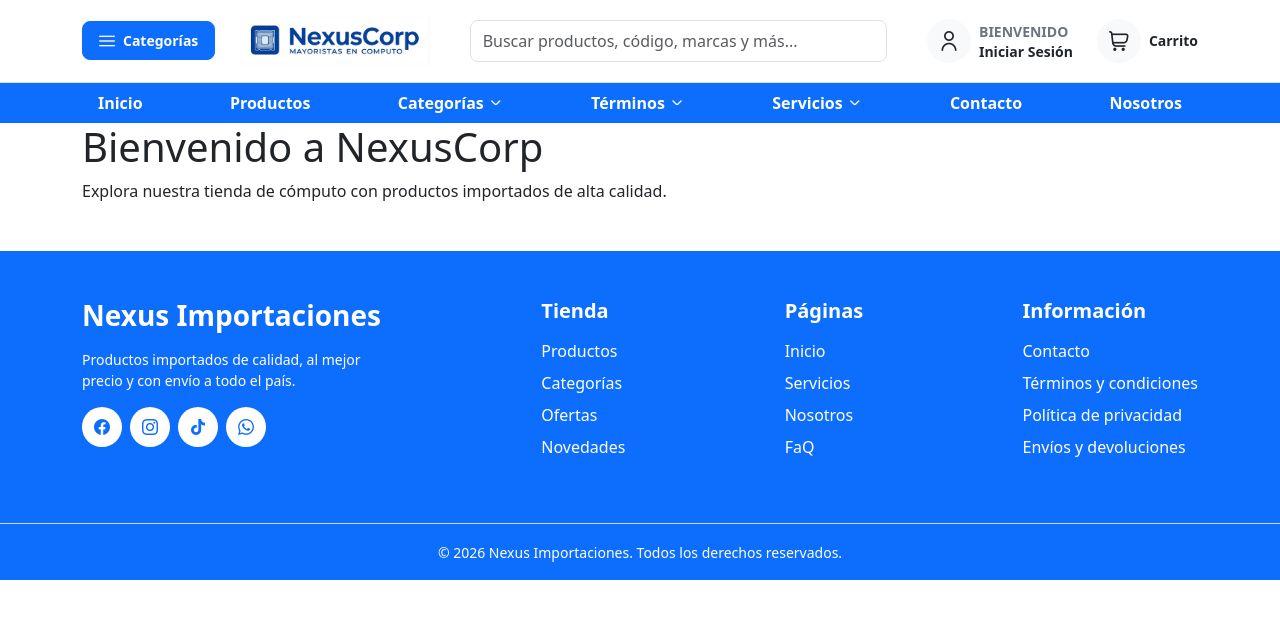
After one commit to kmedina4111/WebProgramming-ProyectoFinal, a PHP site: page /index.php in a window 1280 px wide. The commit adds this page. Shown: the top 619 px of the page. Run offline with PHP 8.4, Linux system fonts and the light colour scheme; some libraries are stand-ins or nearby versions.

Commit message:
update 01

```diff
--- /dev/null
+++ b/index.php
@@ -0,0 +1,14 @@
+<!DOCTYPE html>
+<html lang="es">
+<?php include  'src/include/head.php'; ?> <!-- head and metadata -->
+<?php include 'src/include/header.php'; ?> <!-- header -->
+</html>
+<body>
+    <main>
+        <div class="container">
+            <h1>Bienvenido a NexusCorp</h1>
+            <p>Explora nuestra tienda de cómputo con productos importados de alta calidad.</p>
+        </div>
+    </main>
+</body>
+<?php include 'src/include/footer.php'; ?> <!-- footer -->
--- a/src/include/header.php
+++ b/src/include/header.php
@@ -0,0 +1,159 @@
+<?php
+    // Esta seccion contiene el fragmento de HTML del Header
+?>
+<header>
+    <!-- ======================================================= HEADER PC ======================================================= -->
+    <!-- Solo visible en pantallas de 1030px o mas (clase solo-pc) -->
+    <!-- |-------------------------- NAV PRINCIPAL | Botones and Search --------------------------| -->
+    <nav class="bg-white border-bottom py-3 solo-pc">
+        <div class="container">
+            <div class="d-flex align-items-center justify-content-between gap-3 gap-lg-4">
+                <div>
+                    <!-- Boton Categorias - PC | Se agrego d-flex con gap-2 para que el icono y el texto queden en la misma linea -->
+                    <button class="btn btn-primary px-3 py-2 rounded-3 fw-semibold flex-shrink-0 d-flex align-items-center gap-2" type="button">
+                        <i class="fi fi-rr-menu-burger d-flex"></i>         <!-- Icono de menu | Mediante CDN -->
+                        <small>Categorías</small>
+                    </button>
+                </div>
+                <div>
+                    <!-- LOGO -->
+                    <a class="flex-shrink-1 flex-grow-1 flex-md-grow-0 text-start" style="min-width: 0;" href="index.php">
+                        <img src="assets/imgs/logos/logo1.webp" alt="Logo" class="img-fluid" style="max-height: 50px;">
+                    </a>
+                </div>
+                <!-- Buscador PC -->
+                <form class="flex-grow-1 mx-lg-3">
+                    <input class="form-control rounded-3 py-2" type="search" placeholder="Buscar productos, código, marcas y más...">
+                </form>
+                <!-- Usuario y carrito -->
+                <div class="d-flex align-items-center gap-3 gap-lg-4 flex-shrink-0">
+                    <!-- Iniciar sesion -->
+                    <a class="d-flex align-items-center gap-2 text-dark text-decoration-none" href="#">
+                        <!-- Se agrego d-flex para centrar el icono dentro del circulo -->
+                        <div class="bg-light rounded-circle d-flex align-items-center justify-content-center" style="width: 44px; height: 44px;">
+                            <i class="fi fi-rr-user fs-5 d-flex"></i>   <!-- Se agrego fs-5 para el tamaño y d-flex para centrarlo bien -->
+                        </div>
+                        <div class="d-none d-xl-block lh-sm">
+                            <small class="text-secondary fw-semibold">BIENVENIDO</small><br>
+                            <span class="fw-bold small">Iniciar Sesión</span>
+                        </div>
+                    </a>
+                    <!-- Carrito -->
+                    <a class="d-flex align-items-center gap-2 text-dark text-decoration-none" href="#">
+                        <!-- Se agrego d-flex para centrar el icono dentro del circulo -->
+                        <div class="bg-light rounded-circle d-flex align-items-center justify-content-center" style="width: 44px; height: 44px;">
+                            <i class="fi fi-rr-shopping-cart fs-5 d-flex"></i>  <!-- Se agrego fs-5 para el tamaño y d-flex para centrarlo bien -->
+                        </div>
+                        <span class="fw-bold small d-none d-xl-inline">Carrito</span>
+                    </a>
+                </div>
+            </div>
+        </div>
+    </nav>
+    <!-- |-------------------------- NAV SECUNDARIO | Navegación entre páginas --------------------------| -->
+    <nav class="bg-primary solo-pc">
+        <div class="container">
+            <!-- justify-content-between reparte los enlaces en todo el ancho del container -->
+            <ul class="nav justify-content-between fs-6"> <!-- fs-6 en el ul agranda la letra de todos los enlaces -->
+                <li class="nav-item"><a class="nav-link text-white fw-semibold" href="#">Inicio</a></li>
+                <li class="nav-item"><a class="nav-link text-white fw-semibold" href="#">Productos</a></li>
+                <!-- d-flex y gap-1 para poner el icono de flecha al lado del texto -->
+                <li class="nav-item">
+                    <a class="nav-link text-white fw-semibold d-flex align-items-center gap-1" href="#">Categorías <i class="fi fi-rr-angle-small-down d-flex"></i></a>
+                </li>
+                <!-- d-flex y gap-1 para poner el icono de flecha al lado del texto -->
+                <li class="nav-item">
+                    <a class="nav-link text-white fw-semibold d-flex align-items-center gap-1" href="#">Términos <i class="fi fi-rr-angle-small-down d-flex"></i></a>
+                </li>
+                <!-- d-flex y gap-1 para poner el icono de flecha al lado del texto -->
+                <li class="nav-item">
+                    <a class="nav-link text-white fw-semibold d-flex align-items-center gap-1" href="#">Servicios <i class="fi fi-rr-angle-small-down d-flex"></i></a>
+                </li>
+                <li class="nav-item"><a class="nav-link text-white fw-semibold" href="#">Contacto</a></li>
+                <li class="nav-item"><a class="nav-link text-white fw-semibold" href="#">Nosotros</a></li>
+            </ul>
+        </div>
+    </nav>
+    <!-- ========================================================================================================================= -->
+
+    <!-- ===================================================== HEADER MOVIL ====================================================== -->
+    <!-- Solo visible en pantallas de menos de 1030px (clase solo-movil) -->
+    <!-- |-------------------------- NAV PRINCIPAL | Botones and Search en Small --------------------------| -->
+    <nav class="bg-white border-bottom py-3 solo-movil">
+        <div class="container">
+            <div class="d-flex align-items-center justify-content-between gap-3 gap-lg-4">
+                <div>
+                    <!-- Boton Categorias | Se agrego d-flex para alinear y centra elementos -->
+                    <!-- Boton Categorias | Se agrego flex-shrink-0 para eviatr que los elemntos se encojan -->
+                    <!-- data-bs-toggle y data-bs-target abren el menu lateral (offcanvas) con id="menuMovil" -->
+                    <button class="bg-light border-0 rounded-circle flex-shrink-0 d-flex align-items-center justify-content-center" style="width: 44px; height: 44px;" type="button" data-bs-toggle="offcanvas" data-bs-target="#menuMovil">
+                        <i class="fi fi-rr-menu-burger fs-5 d-flex"></i>    <!-- Icono de menu | Mediante CDN -->
+                    </button>
+                </div>
+                <div>
+                    <!-- LOGO movil | En celular el logo ocupa el espacio libre (flex-grow-1) -->
+                    <a class="flex-shrink-1 flex-grow-1 flex-md-grow-0 text-start" style="min-width: 0;" href="index.php">
+                        <img src="assets/imgs/logos/logo1.webp" alt="Logo" class="img-fluid" style="max-height: 42px;">
+                    </a>
+                </div>
+                <!-- Usuario y carrito | En movil solo se ven los iconos -->
+                <div class="d-flex align-items-center gap-3 gap-lg-4 flex-shrink-0">
+                    <!-- Iniciar sesion -->
+                    <a class="d-flex align-items-center gap-2 text-dark text-decoration-none" href="#">
+                        <div class="bg-light rounded-circle d-flex align-items-center justify-content-center" style="width: 44px; height: 44px;">
+                            <i class="fi fi-rr-user fs-5 d-flex"></i>
+                        </div>
+                    </a>
+                    <!-- Carrito -->
+                    <a class="d-flex align-items-center gap-2 text-dark text-decoration-none" href="#">
+                        <div class="bg-light rounded-circle d-flex align-items-center justify-content-center" style="width: 44px; height: 44px;">
+                            <i class="fi fi-rr-shopping-cart fs-5 d-flex"></i>
+                        </div>
+                    </a>
+                </div>
+            </div>
+            <!-- Buscador para movil -->
+            <form class="mt-3">
+                <input class="form-control rounded-3 py-2" type="search" placeholder="Buscar productos, código, marcas y más...">
+            </form>
+        </div>
+    </nav>
+
+    <!-- |-------------------------- NAV SECUNDARIO | Menu Lateral Desglosable --------------------------| -->
+    <!-- Menu lateral para movil (offcanvas de Bootstrap) -->
+    <!-- --bs-offcanvas-width: el menu ocupa solo el 75% del ancho de la pantalla -->
+    <div class="offcanvas offcanvas-start" tabindex="-1" id="menuMovil" style="--bs-offcanvas-width: 75%;">
+        <div class="offcanvas-header border-bottom">
+            <h5 class="offcanvas-title fw-bold">Menú</h5>
+            <!-- Boton para cerrar el menu -->
+            <button type="button" class="btn-close" data-bs-dismiss="offcanvas"></button>
+        </div>
+        <!-- d-flex flex-column para poder mandar el WhatsApp y las redes al fondo con mt-auto -->
+        <div class="offcanvas-body p-0 d-flex flex-column">
+            <!-- list-group: lista de Bootstrap con una linea entre cada opcion -->
+            <div class="list-group list-group-flush">
+                <!-- d-flex y justify-content-between ponen el texto a la izquierda y la flecha a la derecha -->
+                <a class="list-group-item list-group-item-action fw-semibold py-3 d-flex justify-content-between align-items-center" href="#">Categorías <i class="fi fi-rr-angle-small-down d-flex"></i></a>
+                <a class="list-group-item list-group-item-action fw-semibold py-3" href="#">Productos</a>
+                <a class="list-group-item list-group-item-action fw-semibold py-3 d-flex justify-content-between align-items-center" href="#">Términos <i class="fi fi-rr-angle-small-down d-flex"></i></a>
+                <a class="list-group-item list-group-item-action fw-semibold py-3 d-flex justify-content-between align-items-center" href="#">Servicios <i class="fi fi-rr-angle-small-down d-flex"></i></a>
+                <a class="list-group-item list-group-item-action fw-semibold py-3" href="#">Contacto</a>
+                <a class="list-group-item list-group-item-action fw-semibold py-3" href="#">Nosotros</a>
+            </div>
+            <!-- mt-auto empuja este bloque hasta el fondo del menu -->
+            <div class="mt-auto p-3 border-top">
+                <!-- btn-success es el verde de Bootstrap, w-100 ocupa todo el ancho -->
+                <a class="btn btn-success w-100 fw-semibold d-flex align-items-center justify-content-center gap-2 mb-3" href="" target="_blank">
+                    <i class="fi fi-brands-whatsapp d-flex"></i> Escríbenos por WhatsApp
+                </a>
+                <!-- Circulos grises (bg-secondary-subtle) con el logo en negro (text-dark) encima | text-decoration-none quita la linea de subrayado del enlace -->
+                <div class="d-flex justify-content-center gap-3 fs-5">
+                    <a class="bg-secondary-subtle text-dark text-decoration-none rounded-circle d-flex align-items-center justify-content-center" style="width: 44px; height: 44px;" href="#"><i class="fi fi-brands-facebook d-flex"></i></a>
+                    <a class="bg-secondary-subtle text-dark text-decoration-none rounded-circle d-flex align-items-center justify-content-center" style="width: 44px; height: 44px;" href="#"><i class="fi fi-brands-instagram d-flex"></i></a>
+                    <a class="bg-secondary-subtle text-dark text-decoration-none rounded-circle d-flex align-items-center justify-content-center" style="width: 44px; height: 44px;" href="#"><i class="fi fi-brands-tik-tok d-flex"></i></a>
+                </div>
+            </div>
+        </div>
+    </div>
+    <!-- ========================================================================================================================= -->
+</header>
```
Also changed, not shown: index.html (+22 -30 lines), src/include/footer.php (+17 -24 lines), assets/imgs/logos/logo1.webp (added).
